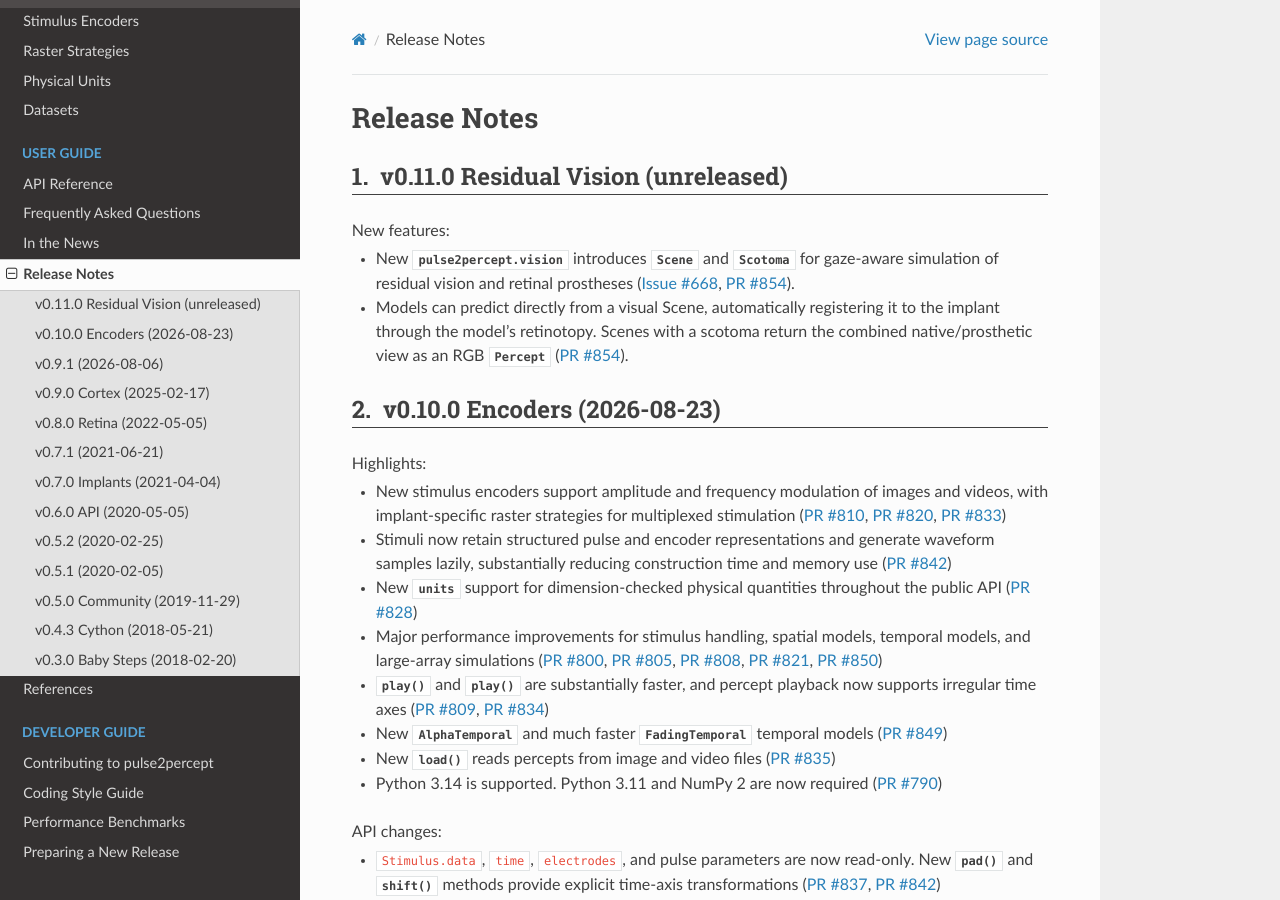
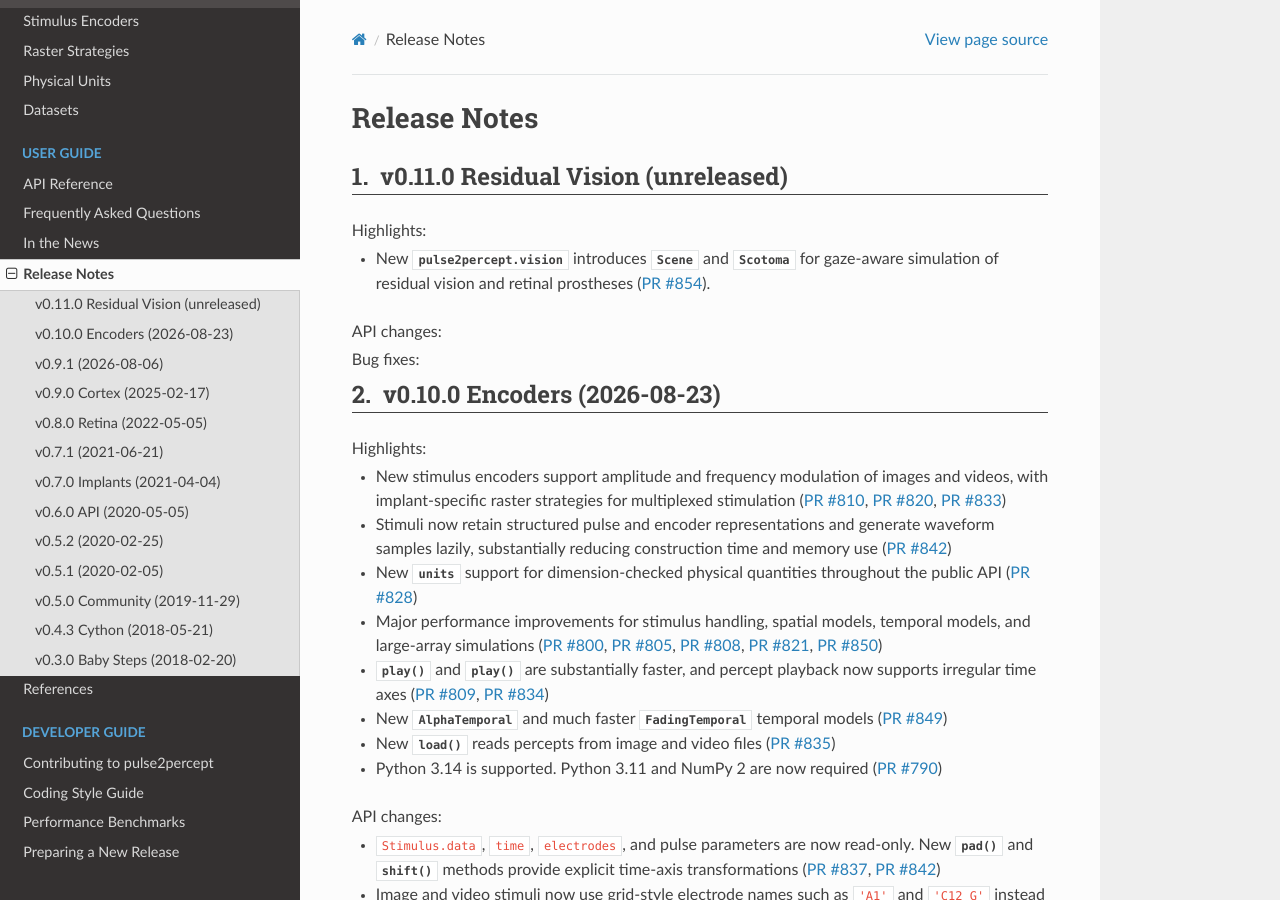
Before and after one commit to pulse2percept/pulse2percept, a Sphinx documentation site: the page built from doc/users/release_notes.rst, in a window 1280 px wide and 900 px high. Built offline with Sphinx 7.4.7 and the Read the Docs theme 3.1.0, drawn with Linux system fonts in a browser that asks for light colours; pages that are not in the unit, such as notebooks, are missing from menus.

Commit message:
Update release notes

```diff
--- a/doc/users/release_notes.rst
+++ b/doc/users/release_notes.rst
@@ -7,17 +7,16 @@ Release Notes
 v0.11.0 Residual Vision (unreleased)
 ------------------------------------
 
-New features:
+Highlights:
 
 * New :py:mod:`pulse2percept.vision` introduces
   :py:class:`~pulse2percept.vision.Scene` and
   :py:class:`~pulse2percept.vision.Scotoma` for gaze-aware simulation of
-  residual vision and retinal prostheses (:issue:`668`, :pull:`854`).
+  residual vision and retinal prostheses (:pull:`854`).
 
-* Models can predict directly from a visual Scene, automatically registering
-  it to the implant through the model's retinotopy. Scenes with a scotoma
-  return the combined native/prosthetic view as an RGB
-  :py:class:`~pulse2percept.percepts.Percept` (:pull:`854`).
+API changes:
+
+Bug fixes:
 
 v0.10.0 Encoders (2026-08-23)
 -----------------------------
```
